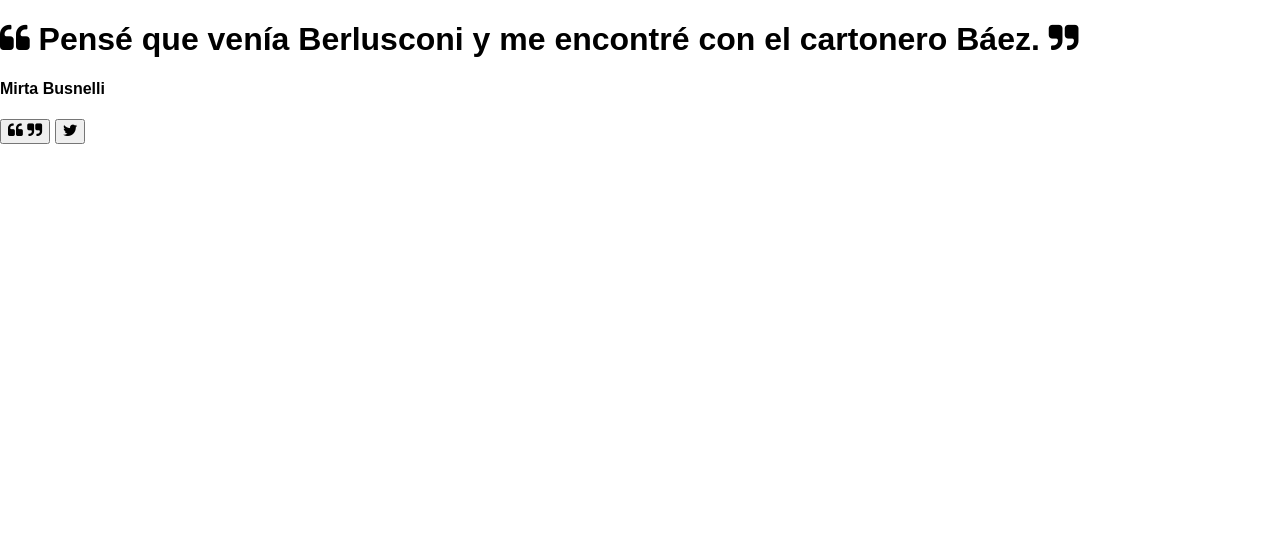
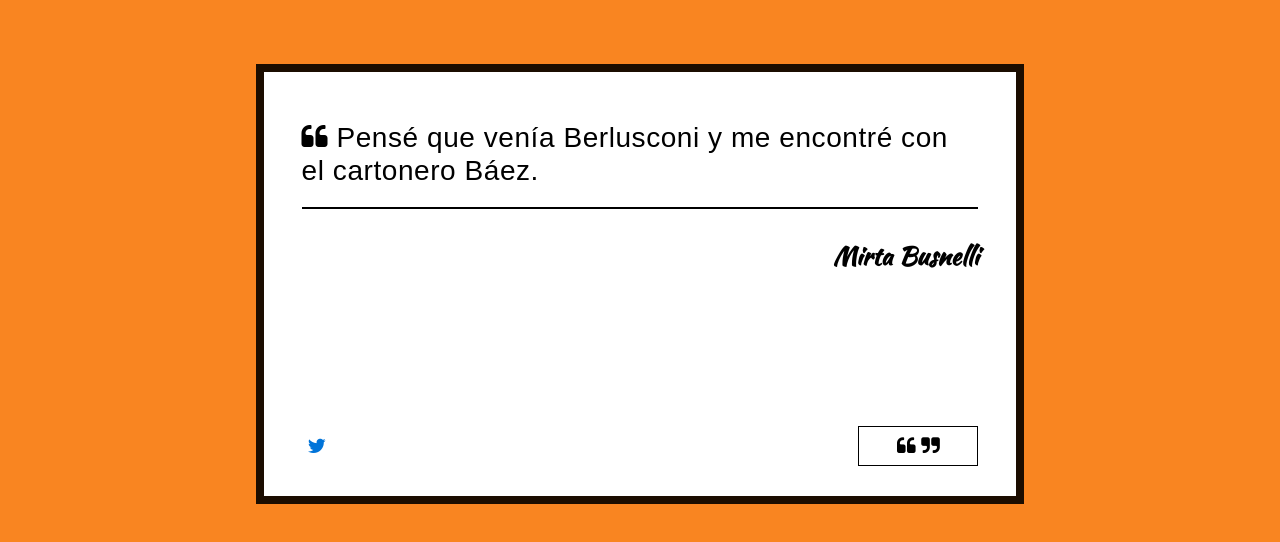
Before and after one commit to afuh/Quote, a plain HTML site: page index.html in a window 1280 px wide. Drawn offline with Linux system fonts and the light colour scheme.

Commit message:
Update style

```diff
--- a/index.html
+++ b/index.html
@@ -22,15 +22,19 @@
   <section>
     <div class="cont">
       <div class="quote">
-        <h1><i class="fa fa-quote-left"></i> <span id="quotes"></span> <i class="fa fa-quote-right"></i></h1>
+        <h1><i class="fa fa-quote-left"></i> <span id="quotes"></span></h1>
       </div>
       <div class="autor">
         <h4><span id="autores"></span></h4>
       </div>
     </div>
     <div class="buttons">
-      <button id="getQuote" type="button"><i class="fa fa-quote-left"></i> <i class="fa fa-quote-right"></i></button>
-      <button id="tweet" type="button"><i class="fa fa-twitter"></i></button>
+      <div class="tweet-cont">
+        <button id="tweet" type="button"><i class="fa fa-twitter"></i></button>
+      </div>
+      <div class="quote-cont">
+        <button id="getQuote" type="button"><i class="fa fa-quote-left"></i> <i class="fa fa-quote-right"></i></button>
+      </div>
     </div>
   </section>
   <!-- <div>
--- a/styles/lib/main.sass
+++ b/styles/lib/main.sass
@@ -1 +1,88 @@
 @import _variables
+
+body
+  background: desaturate($orange, 5%)
+
+section
+  display: flex
+  flex-flow: column
+  background: white
+  width: 60%
+  max-width: 1000px
+  height: 440px
+  margin: 5% auto 0
+  border: 8px solid darken($orange, 50%)
+  transition: all 0.2s ease
+  &:hover
+    box-shadow: 0 2px 2px 0 rgba(0,0,0,0.2), 0 0 0 2px rgba(0,0,0,0.08)
+
+.cont
+  width: 90%
+  height: 100%
+  margin: 30px auto 0
+
+.quote
+  border-bottom: 2px solid black
+  h1
+    font:
+      size: 28px
+      weight: 500
+    line-height: 1.2
+    letter-spacing: 0.02em
+
+.autor
+  text-align: right
+  font-size: 25px
+  font-family: "Kaushan Script"
+
+.buttons
+  display: flex
+  width: 90%
+  margin: 0 auto
+  transition: all 0.2s ease
+  div:first-child
+    flex-grow: 2
+
+.buttons
+  margin: 30px auto
+  button
+    height: 40px
+    cursor: pointer
+    font-size: 20px
+    transition: all 0.2s ease
+    &:focus
+      outline: 0
+  button[id="getQuote"]
+    border: 1px solid black
+    background: white
+    width: 120px
+    &:hover
+      box-shadow: 0 1px 5px lightgray, 0 -1px 5px lightgray
+    &:active
+      box-shadow: inset 0 2px 5px darken(lightgray, 10%), inset 2px 0 5px darken(lightgray, 10%)
+  button[id="tweet"]
+    border: none
+    background: transparent
+    color: $blue
+    &:hover
+      color: darken($blue, 5%)
+      transform: scale(1.3)
+
+
+@media screen and (max-width: 992px)
+  section
+    width: 80%
+
+@media screen and (max-width: 768px)
+  section
+    width: 100%
+  .quote
+    h1
+      font-size: 26px
+      overflow: hidden
+
+@media screen and (max-width: 480px)
+  section
+    width: 100vw
+    height: 100vh
+    margin: 0
```
Also changed, not shown: styles/main.css.
